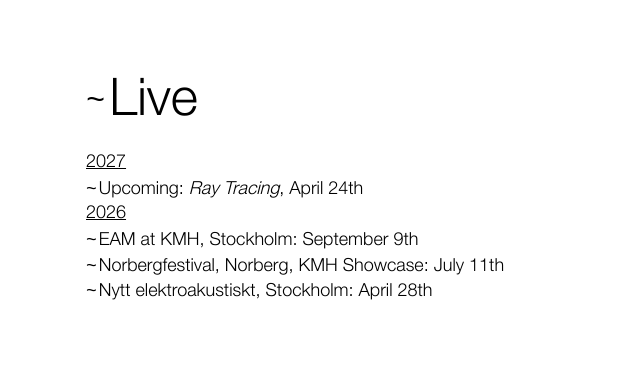
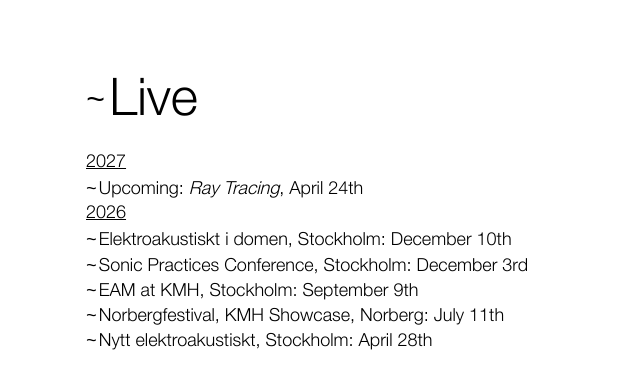
Before and after one commit to erikmettavainio/portfolio, a plain HTML site: page live.html in a window 1280 px wide. Shown: the top 372 px of the page, without its empty margins (319-959 px from the left). Drawn offline with Linux system fonts and the light colour scheme; a web font is replaced by a local one.

Commit message:
Update event listings in live.html

```diff
--- a/live.html
+++ b/live.html
@@ -200,8 +200,10 @@ body {
     <p class="year">2026</p>
 
     <ul class="live-list">
+      <li>Elektroakustiskt i domen, Stockholm: December 10th</li>
+      <li>Sonic Practices Conference, Stockholm: December 3rd</li>
       <li>EAM at KMH, Stockholm: September 9th</li>
-      <li>Norbergfestival, Norberg, KMH Showcase: July 11th</li>
+      <li>Norbergfestival, KMH Showcase, Norberg: July 11th</li>
       <li>Nytt elektroakustiskt, Stockholm: April 28th</li>
     </ul>
 
```
